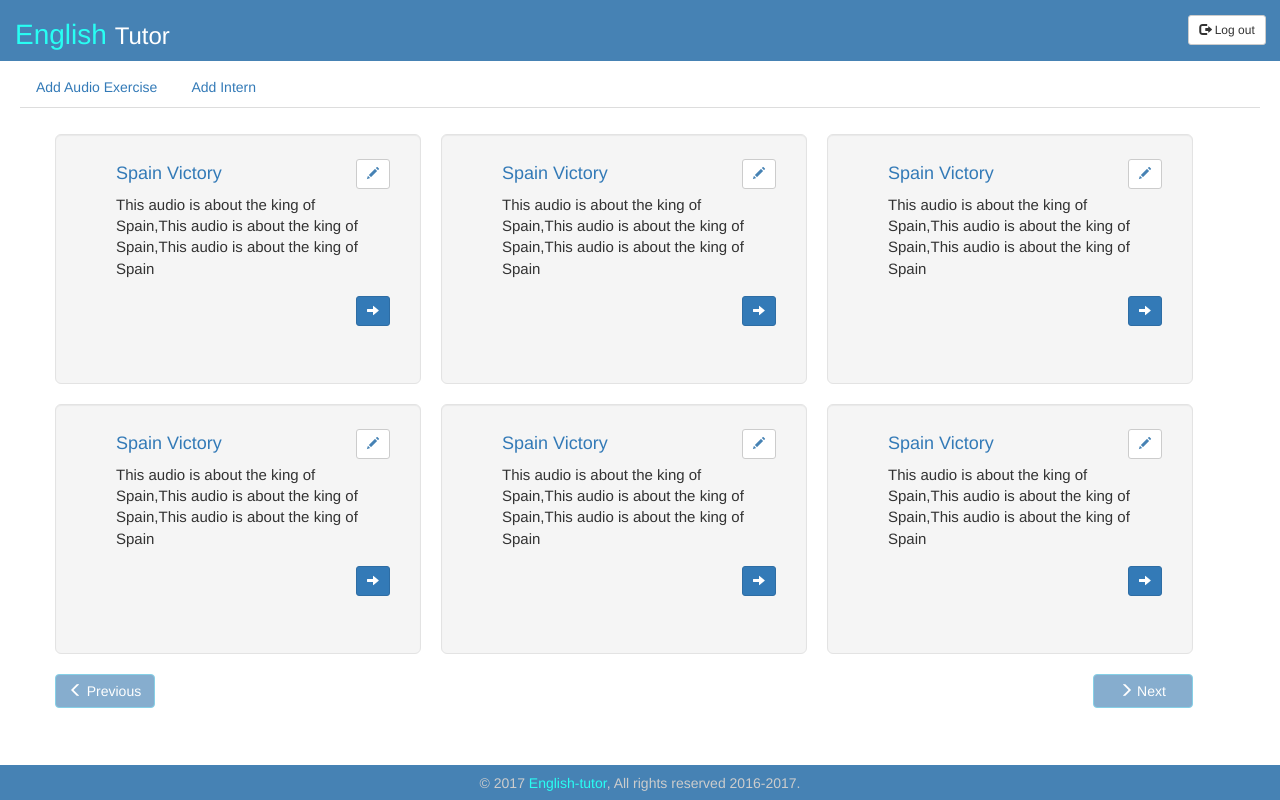
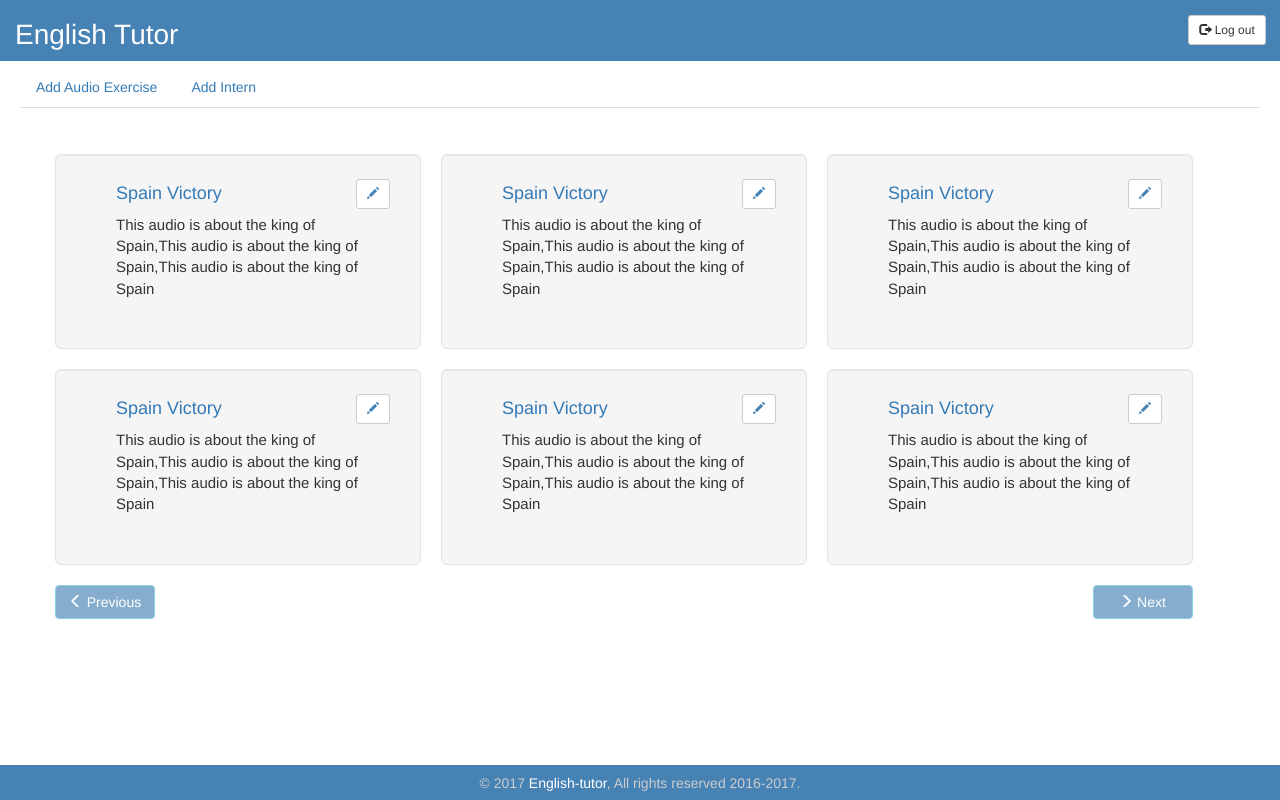
Before and after one commit to EnglishTutorET/mockups, a plain HTML site: page src/admin.html in a window 1280 px wide. Drawn offline with nearby package versions, Linux system fonts and the light colour scheme.

Commit message:
changed edit exercise flow

```diff
--- a/src/admin.html
+++ b/src/admin.html
@@ -23,7 +23,7 @@
         .exercise-box {
             max-width: 366px;
             max-height: 300px;
-            min-height: 250px;
+            min-height: 25px;
             margin-right:20px;
         }
 
@@ -70,8 +70,8 @@
             <div class="col-lg-10">
                <a href="admin.html" style="text-decoration:none;">
                   <h3 style="background-color: steelblue;">
-                     <span style=" font-size:28px; color:#28FEF3;"> English </span>
-                     <span style="color:white;">Tutor</span>
+                     <span style=" font-size:28px; color:#FFFEFF;"> English </span>
+                     <span style="font-size:28px; color:white;">Tutor</span>
                   </h3>
                </a>
             </div>
@@ -105,7 +105,8 @@
 
    </div>
    <div class="container">
-      <div class="row"  style="margin-top: 20px;">
+      <div class="row"  style="margin-top: 40px;">
+
          <div class="col-md-4 jumbotron well flex-item exercise-box" >
             <h4>
             <a href="#description-modal-container" data-toggle="modal">
@@ -120,7 +121,7 @@
                This audio is about the king of Spain,This audio is about the king of Spain,This audio is about the king of Spain
             </p>
             <p style="float:right; margin-right: -30px;">
-              <a class="btn btn-primary btn-sm" href="audioAdminDescription.html"><span class="glyphicon glyphicon-arrow-right"></span></a>
+
             </p>
          </div>
          <div class="col-md-4 jumbotron well flex-item exercise-box" >
@@ -136,7 +137,23 @@
                This audio is about the king of Spain,This audio is about the king of Spain,This audio is about the king of Spain
             </p>
             <p style="float:right; margin-right: -30px;" >
-              <a class="btn btn-primary btn-sm" href="audioAdminDescription.html"><span class="glyphicon glyphicon-arrow-right"></span></a>
+
+            <!-- </p> -->
+         </div>
+         <div class="col-md-4 jumbotron well flex-item exercise-box" >
+            <h4>
+               <a href="#description-modal-container" data-toggle="modal">
+                Spain Victory
+            </a>
+            </h4>
+            <a href="#edit-modal-container" style="float: right; margin-top: -35px; margin-right: -30px; background-color: white; color:steelblue" class="btn btn-default btn-sm" data-toggle="modal">
+              <span class="glyphicon glyphicon-pencil"></span>
+            </a>
+            <p style="font-size:15px;">
+               This audio is about the king of Spain,This audio is about the king of Spain,This audio is about the king of Spain
+            </p>
+            <p style="float:right; margin-right: -30px;" >
+
             </p>
          </div>
          <div class="col-md-4 jumbotron well flex-item exercise-box" >
@@ -152,7 +169,23 @@
                This audio is about the king of Spain,This audio is about the king of Spain,This audio is about the king of Spain
             </p>
             <p style="float:right; margin-right: -30px;" >
-              <a class="btn btn-primary btn-sm" href="audioAdminDescription.html"><span class="glyphicon glyphicon-arrow-right"></span></a>
+
+            <!-- </p> -->
+         </div>
+         <div class="col-md-4 jumbotron well flex-item exercise-box" >
+            <h4>
+               <a href="#description-modal-container" data-toggle="modal">
+                Spain Victory
+            </a>
+            </h4>
+            <a href="#edit-modal-container" style="float: right; margin-top: -35px; margin-right: -30px; background-color: white; color:steelblue" class="btn btn-default btn-sm" data-toggle="modal">
+              <span class="glyphicon glyphicon-pencil"></span>
+            </a>
+            <p style="font-size:15px;">
+               This audio is about the king of Spain,This audio is about the king of Spain,This audio is about the king of Spain
+            </p>
+            <p style="float:right; margin-right: -30px;" >
+              <!-- <a class="btn btn-primary btn-sm" href="audioAdminDescription.html"><span class="glyphicon glyphicon-arrow-right"></span></a> -->
             </p>
          </div>
          <div class="col-md-4 jumbotron well flex-item exercise-box" >
@@ -168,39 +201,7 @@
                This audio is about the king of Spain,This audio is about the king of Spain,This audio is about the king of Spain
             </p>
             <p style="float:right; margin-right: -30px;" >
-              <a class="btn btn-primary btn-sm" href="audioAdminDescription.html"><span class="glyphicon glyphicon-arrow-right"></span></a>
-            </p>
-         </div>
-         <div class="col-md-4 jumbotron well flex-item exercise-box" >
-            <h4>
-               <a href="#description-modal-container" data-toggle="modal">
-                Spain Victory
-            </a>
-            </h4>
-            <a href="#edit-modal-container" style="float: right; margin-top: -35px; margin-right: -30px; background-color: white; color:steelblue" class="btn btn-default btn-sm" data-toggle="modal">
-              <span class="glyphicon glyphicon-pencil"></span>
-            </a>
-            <p style="font-size:15px;">
-               This audio is about the king of Spain,This audio is about the king of Spain,This audio is about the king of Spain
-            </p>
-            <p style="float:right; margin-right: -30px;" >
-              <a class="btn btn-primary btn-sm" href="audioAdminDescription.html"><span class="glyphicon glyphicon-arrow-right"></span></a>
-            </p>
-         </div>
-         <div class="col-md-4 jumbotron well flex-item exercise-box" >
-            <h4>
-               <a href="#description-modal-container" data-toggle="modal">
-                Spain Victory
-            </a>
-            </h4>
-            <a href="#edit-modal-container" style="float: right; margin-top: -35px; margin-right: -30px; background-color: white; color:steelblue" class="btn btn-default btn-sm" data-toggle="modal">
-              <span class="glyphicon glyphicon-pencil"></span>
-            </a>
-            <p style="font-size:15px;">
-               This audio is about the king of Spain,This audio is about the king of Spain,This audio is about the king of Spain
-            </p>
-            <p style="float:right; margin-right: -30px;" >
-              <a class="btn btn-primary btn-sm" href="audioAdminDescription.html"><span class="glyphicon glyphicon-arrow-right"></span></a>
+              <!-- <a class="btn btn-primary btn-sm" href="audioAdminDescription.html"><span class="glyphicon glyphicon-arrow-right"></span></a> -->
             </p>
          </div>
          <!-- <ul class="col-md-12 pagination" >
@@ -427,7 +428,7 @@
             </div>
 		</div>
         <footer>
-        <p>© 2017<a style="color:#28FEF3; text-decoration:none;" href="#"> English-tutor</a>, All rights reserved 2016-2017.</p>
+        <p>© 2017<a style="color:#FFFEFF; text-decoration:none;" href="#"> English-tutor</a>, All rights reserved 2016-2017.</p>
     </footer>
 
 
```
